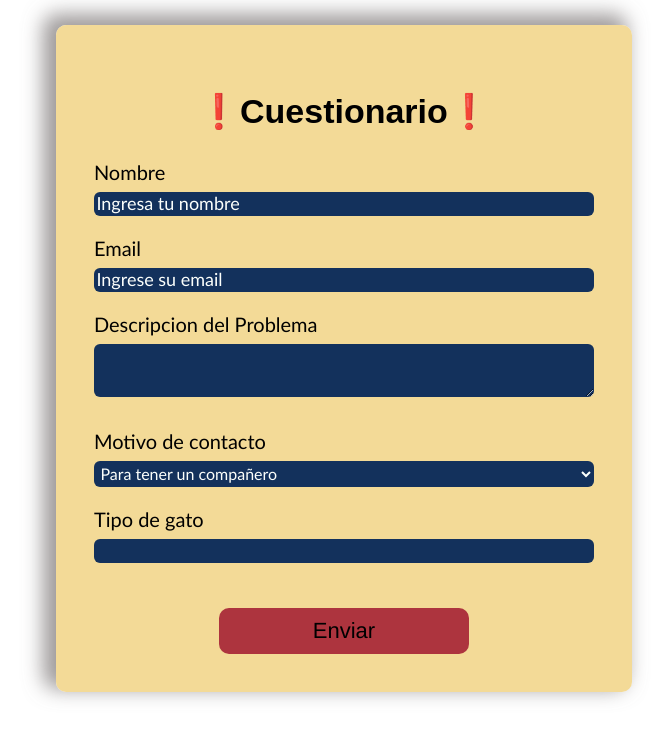
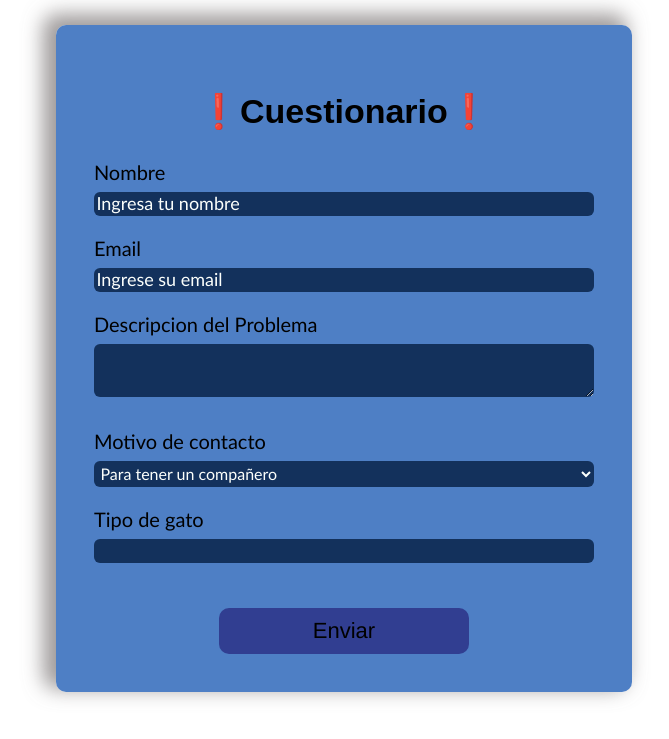
Before and after one commit to rvega22/Programacion-Web-2024, a PHP site: page / in a window 1280 px wide. Shown: the top 739 px of the page, without its empty margins (268-937 px from the left). Run offline with PHP 8.4, Linux system fonts and the light colour scheme.

Commit message:
Ejercicio 4 modificado

```diff
--- a/CSS/Ejercicio_4_CSS/style.css
+++ b/CSS/Ejercicio_4_CSS/style.css
@@ -7,7 +7,7 @@
 }
 
 form {
-    background: rgba(241, 212, 133, 0.849);
+    background: rgba(47, 104, 187, 0.849);
     align-items: center;
     max-width: 550px;
     width: 500px;
@@ -81,11 +81,15 @@ button {
     padding: 2%;
     font-family: 'Franklin Gothic Medium', 'Arial Narrow', Arial, sans-serif;
     font-size: 22px;
-    background: rgb(173, 52, 62);
+    background: rgb(49, 62, 145);
     margin-left: 25%;
     margin-top: 5%;
 }
 
 button:hover {
-    background: rgb(240, 69, 83);
+    background: rgb(71, 92, 224);
 }
+
+button:active {
+    background: rgb(245, 245, 245);
+}
```
